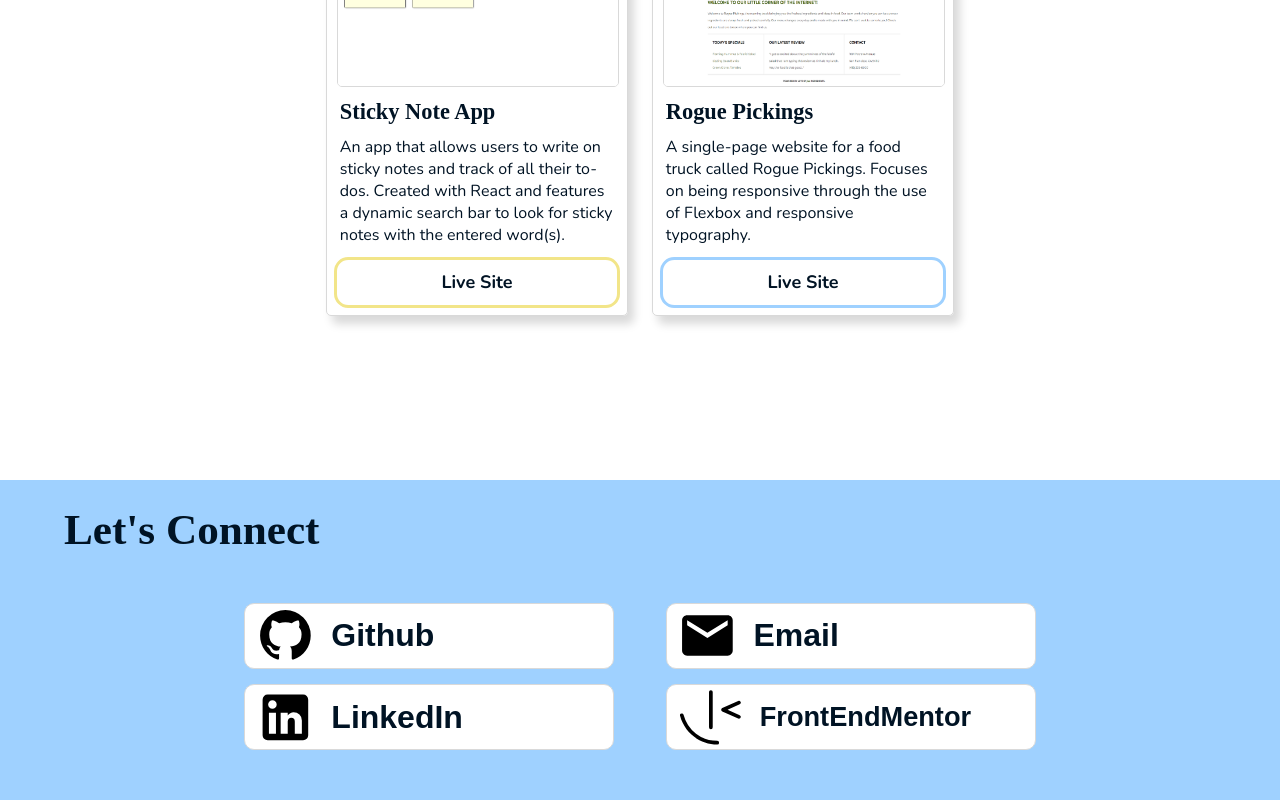
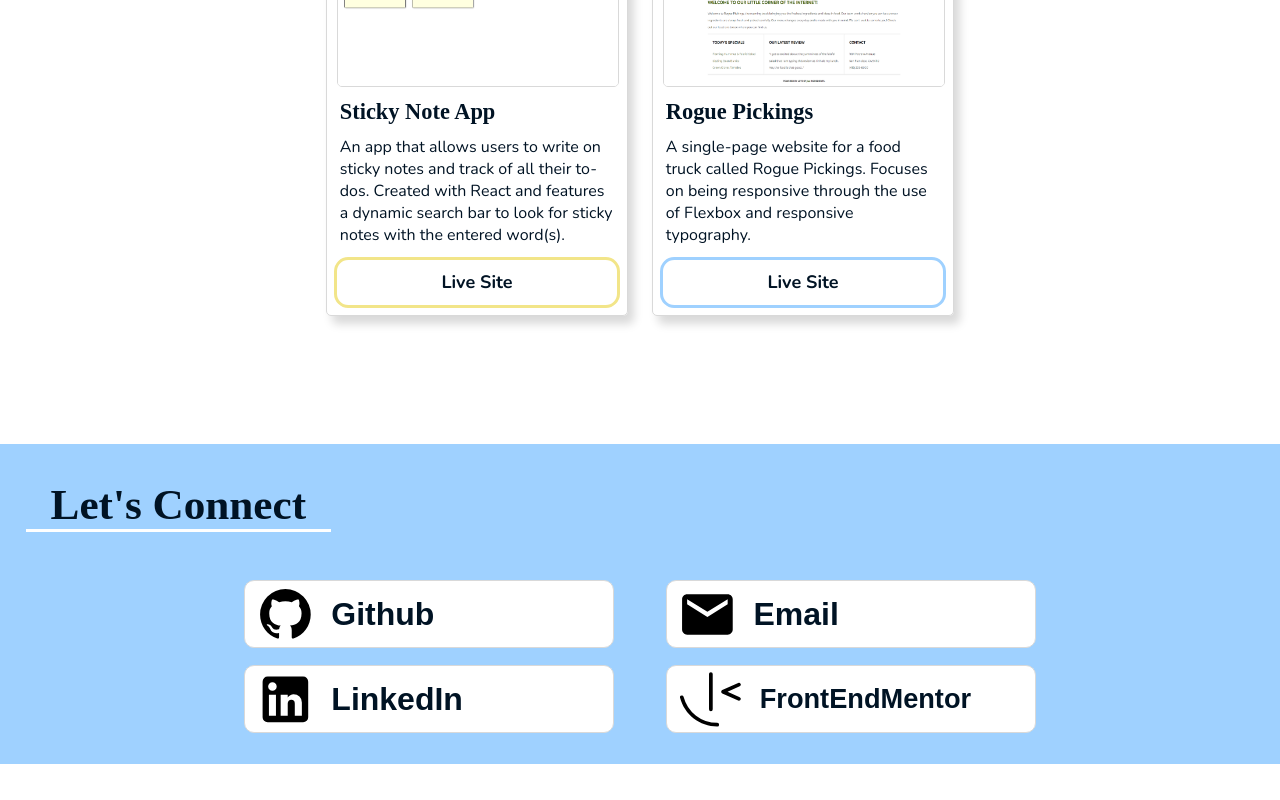
Before and after one commit to ang-riv/portfolio, a React (Create React App) app: page / in a window 1280 px wide. Shown: the part 2819-3619 px from the top of the page. After the commit the page ends 3583 px from the top, so only its background shows below. Built offline with nearby package versions, Linux system fonts and the light colour scheme; a web font is replaced by a local one.

Commit message:
Made title underline color dependant on specific section

```diff
--- a/src/ContactSection.js
+++ b/src/ContactSection.js
@@ -1,15 +1,16 @@
 import React from "react";
 import { SocialLinks } from "./Icons";
+import SectionTitles from "./SectionTitles";
 const ContactSection = React.forwardRef((_, ref) => {
   return (
     <section className="contact-section" ref={ref}>
       <div className="contact-container">
-        <h2>Let's Connect</h2>
+        <SectionTitles title="Let's Connect" />
         <div
           style={{
             display: "flex",
             justifyContent: "center",
-            height: "60%",
+            height: "59%",
             width: "100%",
           }}
         >
--- a/src/SectionTitles.js
+++ b/src/SectionTitles.js
@@ -2,22 +2,31 @@ import React, { useRef } from "react";
 import { motion } from "framer-motion";
 import { globalColors } from "./Imports";
 
-const SectionTitles = React.forwardRef((props) => {
+const SectionTitles = (props) => {
   const ref = useRef(null);
   const styles = {
     textAlign: "center",
     width: "calc-size(fit-content, size + 50px)",
     height: "fit-content",
   };
+
+  const position = () => {
+    if (props.title === "Let's Connect") {
+      return "flex-start";
+    } else {
+      return "center";
+    }
+  };
+
   const divStyles = {
     width: "100%",
     height: "fit-content",
     display: "flex",
-    justifyContent: "center",
+    justifyContent: position(),
   };
 
   const underlineColor = () => {
-    if (props.title === "Skills") {
+    if (props.title === "Skills" || props.title === "Let's Connect") {
       return "#FFFFFF";
     } else {
       return globalColors.blue;
@@ -47,6 +56,6 @@ const SectionTitles = React.forwardRef((props) => {
       </motion.h2>
     </div>
   );
-});
+};
 
 export default SectionTitles;
--- a/src/style.css
+++ b/src/style.css
@@ -343,7 +343,7 @@ a {
 
 .contact-container h2 {
   text-align: left;
-  padding: 2% 0 0 5%;
+  padding-left: 2%;
   font-size: 2.7em;
 }
 
@@ -374,7 +374,7 @@ a {
 
 .social-links-container {
   margin-top: 1%;
-  height: 85%;
+  height: 90%;
   width: 70%;
   display: flex;
   flex-flow: row wrap;
```
